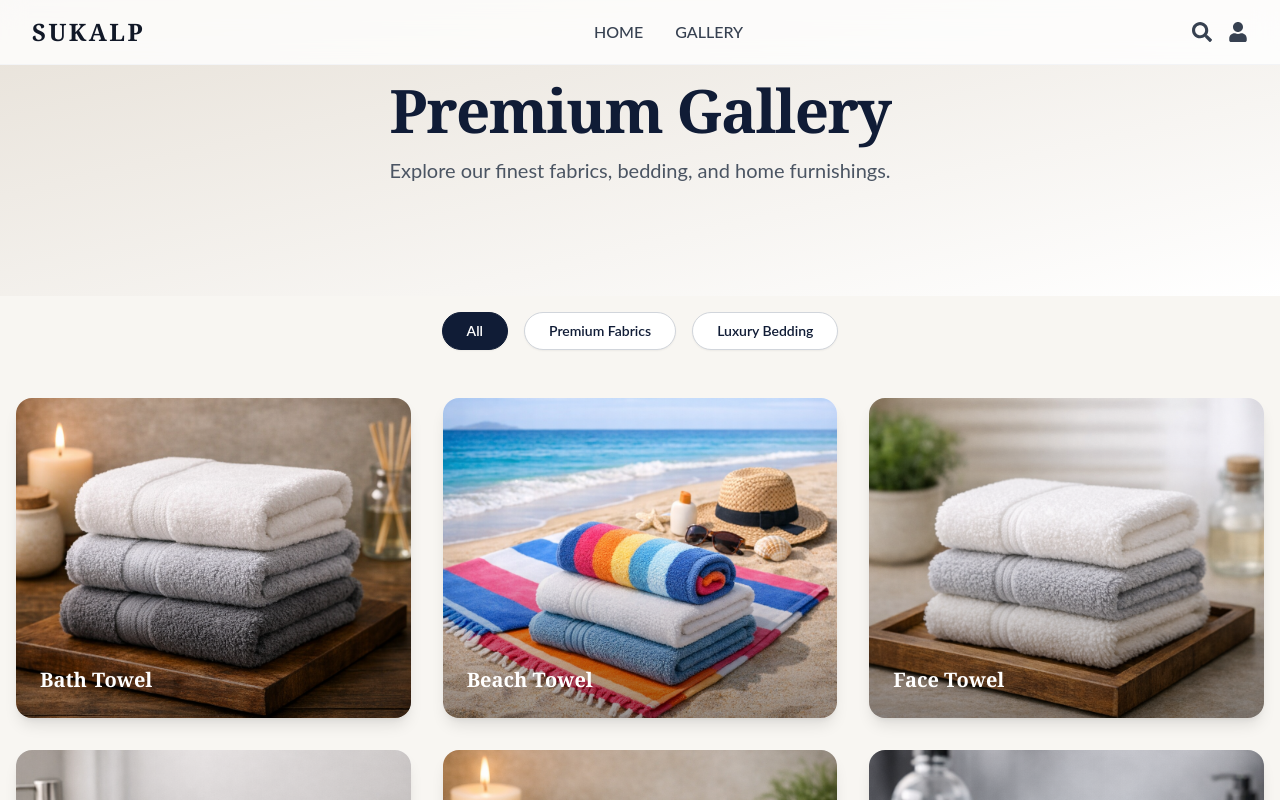
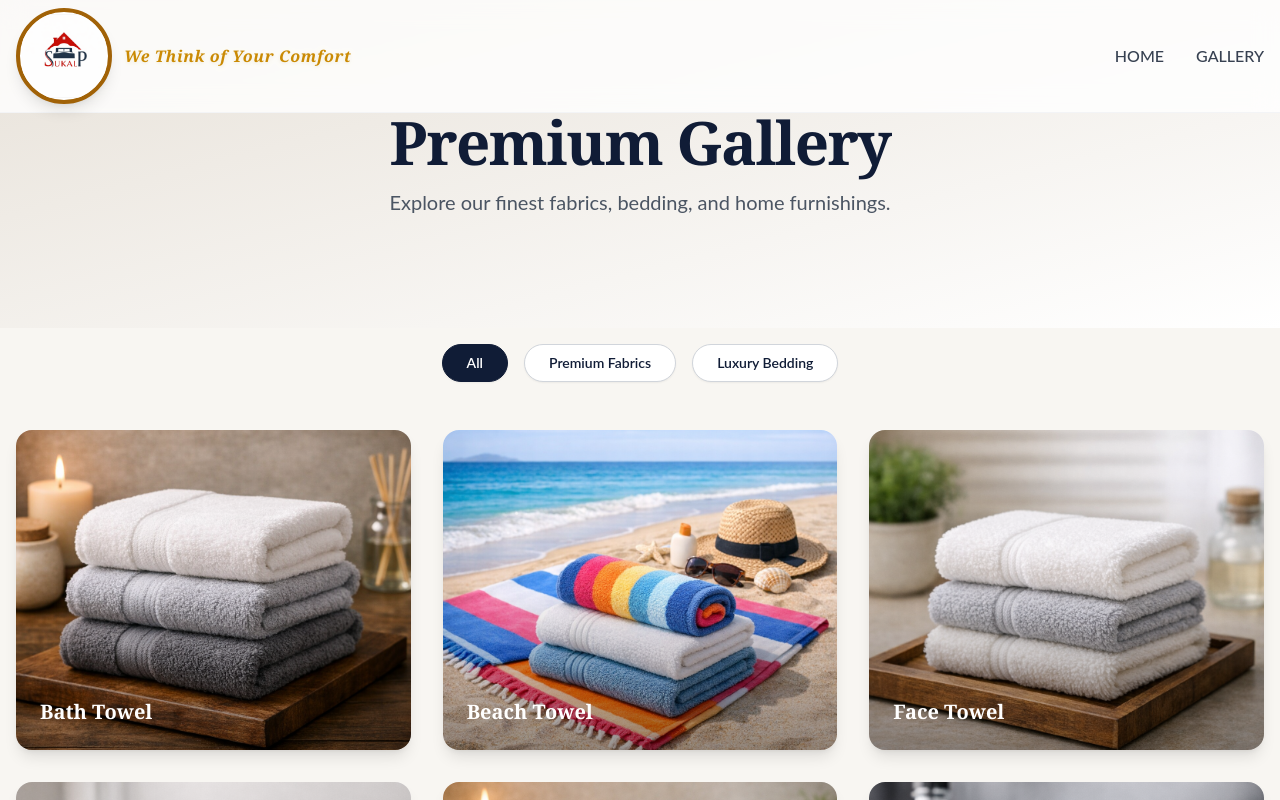
Before and after one commit to abhishek-sinu/sukalplifestyle, a React (Create React App) app: page /gallery in a window 1280 px wide. Shown: the top 800 px of the page. Built offline with nearby package versions, Linux system fonts and the light colour scheme.

Commit message:
logo and tag line updated.

```diff
--- a/src/About.js
+++ b/src/About.js
@@ -8,6 +8,10 @@ export default function About() {
       <Header />
       <div className="min-h-screen flex flex-col items-center justify-center bg-gradient-to-br from-yellow-50 to-white py-20 px-4">
         <div className="max-w-2xl w-full bg-white rounded-xl shadow-lg p-10 text-center">
+          <div className="flex flex-col items-center mb-6">
+            <img src="/logo.png" alt="Sukalp Logo" className="h-20 w-auto mb-2 drop-shadow-md" />
+            <span className="text-lg font-serif italic font-semibold text-yellow-700" style={{letterSpacing: '0.04em', textShadow: '0 1px 6px #fff8e1'}}>We Think of Your Comfort</span>
+          </div>
           <h1 className="text-5xl font-serif font-bold text-yellow-700 mb-6">About Sukalp</h1>
           <p className="text-lg text-gray-700 mb-4">
             Welcome to <span className="font-semibold text-yellow-700">Sukalp</span> — where luxury meets tradition. Our premium textile and lifestyle brand is dedicated to bringing you the finest fabrics, bedding, and home furnishings, crafted with timeless sophistication and modern elegance.
--- a/src/App.js
+++ b/src/App.js
@@ -24,8 +24,8 @@ function App() {
             Discover our curated collection of premium fabrics, bedding, and home furnishings — designed with timeless sophistication.
           </p>
           <div className="mt-8 flex gap-4">
-            <a href="#" className="px-8 py-3 bg-yellow-500 text-white font-semibold rounded shadow hover:bg-yellow-600 transition">EXPLORE COLLECTIONS</a>
-            <a href="#" className="px-8 py-3 border border-white text-white font-semibold rounded shadow hover:bg-white hover:text-yellow-700 transition">OUR STORY</a>
+            <Link to="/gallery" className="px-8 py-3 bg-yellow-500 text-white font-semibold rounded shadow hover:bg-yellow-600 transition">EXPLORE COLLECTIONS</Link>
+            <Link to="/about" className="px-8 py-3 border border-white text-white font-semibold rounded shadow hover:bg-white hover:text-yellow-700 transition">OUR STORY</Link>
           </div>
         </div>
       </section>
@@ -124,7 +124,7 @@ function App() {
                   <p className="text-lg text-gray-500 mb-10">Every thread we weave, every fabric we create, carries the promise of unparalleled elegance. From the finest Egyptian cotton to the most luxurious silks, we source only the best materials for discerning customers who appreciate the art of fine living.</p>
                   <div className="grid grid-cols-2 md:grid-cols-4 gap-8 mt-8">
                     <div className="text-center">
-                      <div className="text-3xl md:text-4xl font-bold text-yellow-700 mb-1">50+</div>
+                      <div className="text-3xl md:text-4xl font-bold text-yellow-700 mb-1">12+</div>
                       <div className="uppercase text-xs tracking-widest text-gray-500">Years of Heritage</div>
                     </div>
                     <div className="text-center">
@@ -132,8 +132,8 @@ function App() {
                       <div className="uppercase text-xs tracking-widest text-gray-500">Premium Products</div>
                     </div>
                     <div className="text-center">
-                      <div className="text-3xl md:text-4xl font-bold text-yellow-700 mb-1">30+</div>
-                      <div className="uppercase text-xs tracking-widest text-gray-500">Countries Served</div>
+                      <div className="text-3xl md:text-4xl font-bold text-yellow-700 mb-1">100+</div>
+                      <div className="uppercase text-xs tracking-widest text-gray-500">Customer Serving</div>
                     </div>
                     <div className="text-center">
                       <div className="text-3xl md:text-4xl font-bold text-yellow-700 mb-1">100%</div>
--- a/src/Contact.js
+++ b/src/Contact.js
@@ -12,7 +12,7 @@ export default function Contact() {
           {/* Left: Contact Info */}
           <div>
             <div className="uppercase tracking-widest text-yellow-700 font-semibold text-sm mb-2">Get in Touch</div>
-            <h1 className="text-6xl md:text-7xl font-serif font-bold text-[#101c36] mb-6 leading-tight">
+            <h1 className="text-3xl md:text-4xl font-serif font-bold text-[#101c36] mb-6 leading-tight">
               We'd Love to <span className="italic text-yellow-700">Hear from You</span>
             </h1>
             <p className="mt-6 text-xl text-gray-700 font-medium max-w-lg mb-8">
--- a/src/Gallery.js
+++ b/src/Gallery.js
@@ -42,7 +42,7 @@ export default function Gallery() {
         { label: 'GALLERY', link: '/gallery', type: 'link' }
       ]} />
       {/* Page Title Section */}
-      <div className="relative py-20 px-4 bg-gradient-to-br from-[#e7e1d8] to-[#fff] flex flex-col items-center">
+        <div className="relative py-20 px-4 bg-gradient-to-br from-[#e7e1d8] to-[#fff] flex flex-col items-center pt-24 md:pt-28">
         <h1 className="text-5xl md:text-6xl font-serif font-bold text-[#101c36] mb-4 tracking-tight animate-fadeIn">Premium Gallery</h1>
         <p className="text-lg md:text-xl text-gray-600 mb-8 animate-fadeIn">Explore our finest fabrics, bedding, and home furnishings.</p>
       </div>
--- a/src/Header.js
+++ b/src/Header.js
@@ -1,5 +1,6 @@
 import { Link } from 'react-router-dom';
 import { FaSearch, FaUser, FaShoppingBag } from 'react-icons/fa';
+import SukalpLogoImageCircle from './SukalpLogoImageCircle';
 import React, { useState } from 'react';
 export default function Header({ navItems }) {
   // Default nav items for homepage
@@ -14,8 +15,16 @@ export default function Header({ navItems }) {
   const items = navItems || defaultNav;
   const [menuOpen, setMenuOpen] = useState(false);
   return (
-    <nav className="w-full flex items-center justify-between px-8 py-4 border-b border-gray-100 bg-white/80 backdrop-blur-md fixed top-0 left-0 z-20">
-      <div className="text-2xl font-serif tracking-widest font-bold text-gray-900">SUKALP</div>
+    <nav className="w-full bg-white/80 backdrop-blur-md border-b border-gray-100 fixed top-0 left-0 z-20">
+      <div className="max-w-7xl mx-auto flex items-center justify-between px-4 py-2">
+        <div className="flex flex-col items-center sm:flex-row sm:items-center gap-0 sm:gap-3 min-w-[210px]">
+          <Link to="/">
+            <SukalpLogoImageCircle />
+          </Link>
+          <span className="block text-sm sm:text-base font-serif italic font-semibold text-yellow-600 drop-shadow-sm text-center sm:text-left" style={{letterSpacing: '0.04em', textShadow: '0 1px 6px #fff8e1'}}>
+            We Think of Your Comfort
+          </span>
+        </div>
       {/* Hamburger icon for mobile */}
       <button
         className="md:hidden text-2xl text-gray-700 hover:text-yellow-700 focus:outline-none"
@@ -39,8 +48,23 @@ export default function Header({ navItems }) {
         )}
       </div>
       {/* Mobile nav menu */}
+      {/* Mobile nav menu - slide in from right */}
+      {/* Mobile nav overlay */}
       {menuOpen && (
-        <div className="absolute top-full left-0 w-full bg-white shadow-lg z-30 flex flex-col gap-4 py-4 px-8 md:hidden animate-fadeIn">
+        <div className="fixed inset-0 z-50 w-screen h-screen md:hidden">
+          <div className="absolute inset-0 bg-black/40 backdrop-blur-sm" onClick={() => setMenuOpen(false)}></div>
+          <div className="absolute top-0 right-0 h-full w-full max-w-7xl mx-auto bg-white/80 backdrop-blur-md shadow-2xl flex flex-col gap-4 py-8 px-8 transform transition-transform duration-300">
+            <button
+              className="absolute top-4 right-4 text-3xl text-gray-700 hover:text-yellow-700 focus:outline-none"
+              onClick={() => setMenuOpen(false)}
+              aria-label="Close menu"
+            >
+              <svg width="32" height="32" viewBox="0 0 24 24" fill="none" stroke="currentColor" strokeWidth="2.5" strokeLinecap="round" strokeLinejoin="round">
+                <line x1="18" y1="6" x2="6" y2="18" />
+                <line x1="6" y1="6" x2="18" y2="18" />
+              </svg>
+            </button>
+            <div className="mt-8" />
             {items.map((item, idx) =>
               item.type === 'link' ? (
                 <Link key={item.label} to={item.link} className="hover:text-yellow-700 transition text-lg font-medium" onClick={() => setMenuOpen(false)}>{item.label}</Link>
@@ -49,10 +73,12 @@ export default function Header({ navItems }) {
               )
             )}
           </div>
+        </div>
       )}
-      <div className="flex gap-4 items-center text-gray-700 text-xl">
+      {/* <div className="flex gap-4 items-center text-gray-700 text-xl">
         <button className="hover:text-yellow-700"><FaSearch /></button>
         <button className="hover:text-yellow-700"><FaUser /></button>
+      </div> */}
       </div>
     </nav>
   );
--- /dev/null
+++ b/src/SukalpLogoImageCircle.js
@@ -0,0 +1,11 @@
+import React from 'react';
+
+export default function SukalpLogoImageCircle() {
+  return (
+    <div className="flex flex-col items-center justify-center">
+      <div className="rounded-full bg-white shadow-lg flex items-center justify-center w-24 h-24 border-4 border-yellow-700 overflow-hidden p-0">
+          <img src="/logo.png" alt="Sukalp Logo" className="w-[96%] h-[96%] object-contain" />
+      </div>
+    </div>
+  );
+}
```
Also changed, not shown: public/logo.png (added). Lines whose indentation alone changed are shown as unchanged.
